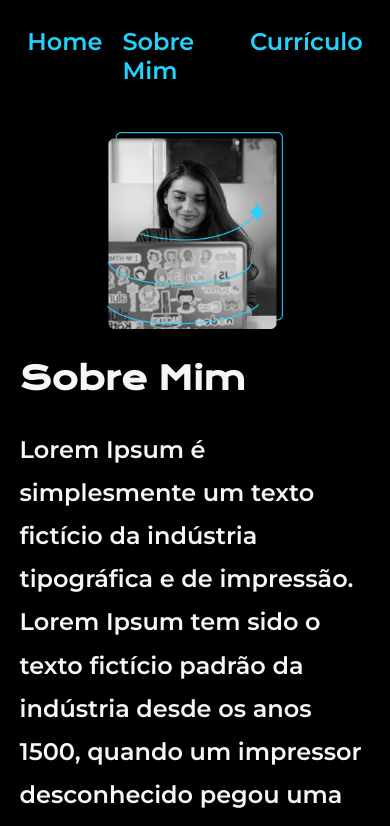
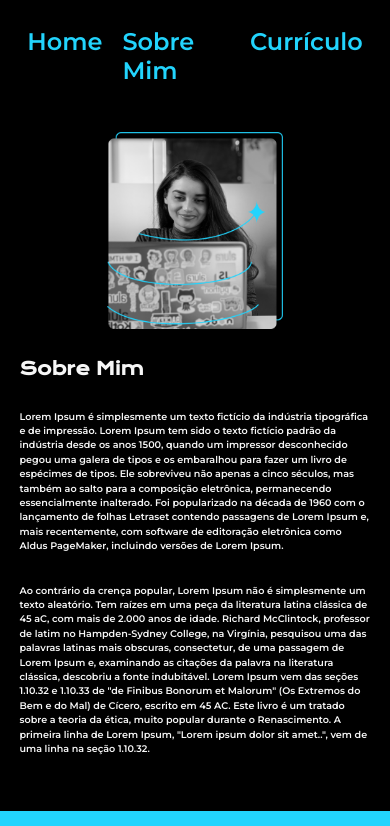
Before and after one commit to SullyvanOgawa/Portifolio, a plain HTML site: page about.html in a window 390 px wide. Shown: the top 826 px of the page. Drawn offline with nearby package versions, Linux system fonts and the light colour scheme.

Commit message:
alterando Tamando de fonte para telas menores

```diff
--- a/style.css
+++ b/style.css
@@ -157,6 +157,17 @@ body{
         width: auto;
     }
 
+    .titulo__apresentacao{
+        font-size: 1.1rem;
+
+
+    }
+
+    .texto__apresentacao{
+        font-size: 0.6rem;
+        line-height: 1.5em;
+    }
+
     .acesso__link{
         padding-right: 8px;
         width: 60vw;
```
Lines whose indentation alone changed are shown as unchanged.
